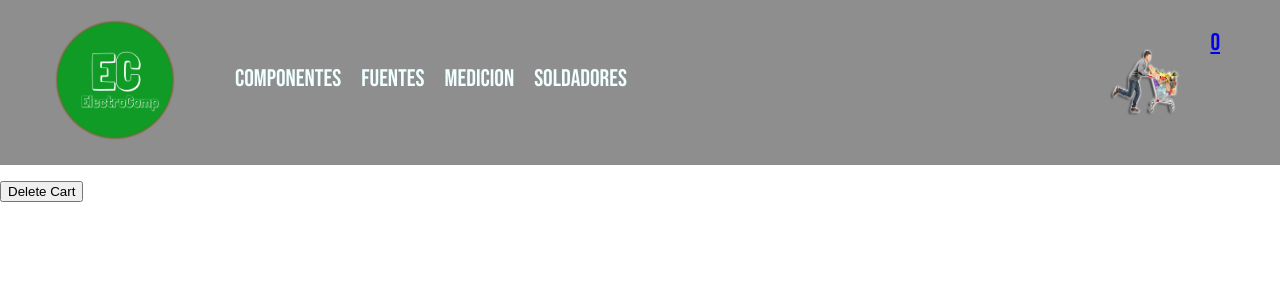
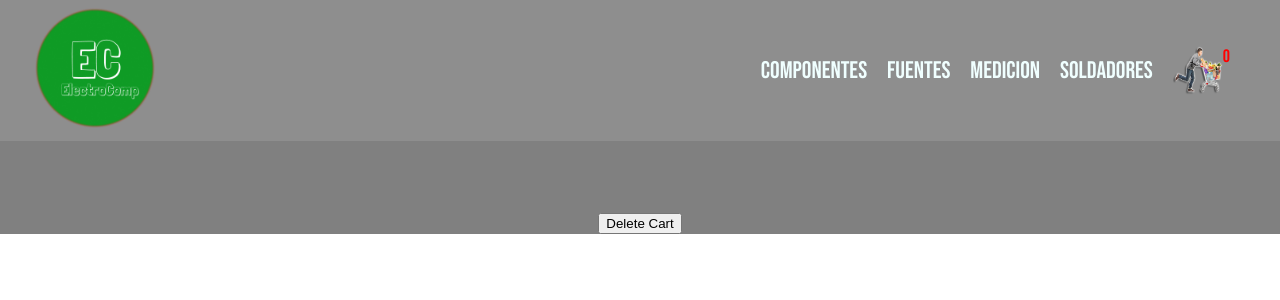
Before and after one commit to Martin-Valdes/myecommerce, a React (Vite) app: page /cart in a window 1280 px wide. Shown: the top 300 px of the page. Built offline with nearby package versions, Linux system fonts and the light colour scheme; a web font is replaced by a local one.

Commit message:
commit terminadno logica de cart

```diff
--- a/src/components/cart/Cart.jsx
+++ b/src/components/cart/Cart.jsx
@@ -1,15 +1,17 @@
 import { useContext } from "react"
 import { CartContext } from "../../context/CartContext"
+
+import "./Cart.scss"
 
 const Cart = () =>{
     const{cart, deleteCart, deleteArticle} = useContext(CartContext)
     return(
 
-        <div>
-            <ul>
+        <div className="cart">
+            <ul className="ulCart">
                  {
                 cart.map((producto) =>(
-                    <li key={producto.id}>
+                    <li className="liCart" key={producto.id}>
                         <img src={producto.img} alt="" />
                         <p>{producto.id}</p>
                         <p>{producto.modelo}</p>
--- /dev/null
+++ b/src/components/cart/Cart.scss
@@ -0,0 +1,25 @@
+.cart{
+    background-color: gray;
+    margin: 0;
+    padding: 0;
+    display: flex;
+    flex-direction: column;
+    align-items: center;
+    .ulCart{
+        background-color: gray;
+        display: flex;
+        list-style: none;
+        padding: 1.25rem;
+        .liCart{
+            display: flex;
+            flex-direction: column;
+            width: 12.5rem;
+            background-color: white;
+            padding: 1.25rem;
+            margin: 1.25rem;
+            align-items: center;
+
+        }
+
+    }
+}
--- a/src/components/itemList/ItemList.jsx
+++ b/src/components/itemList/ItemList.jsx
@@ -3,7 +3,9 @@ import "./ItemList.css"
 const ItemList = ({products}) =>{
 
     return(
+
         <div className="itemList">
+
             {
             products.map((product)=>(
                 <Item product = {product}  key={product.id}/>
--- a/src/components/itemlistContainer/ItemListContainer.css
+++ b/src/components/itemlistContainer/ItemListContainer.css
@@ -1,7 +1,16 @@
 .itemListCont{
     background-color: rgb(201, 201, 201);
+    width: 80%;
+    height: 100vh;
+
 }
+.divItem{
+    display: flex;
+    align-items: center;
+    justify-content: center;
 
+
+}
 
 .loading{
     height: 100vh;
--- a/src/components/itemlistContainer/ItemListContainer.jsx
+++ b/src/components/itemlistContainer/ItemListContainer.jsx
@@ -11,7 +11,6 @@ const [product, setProduct] = useState([]);
 const { categoria } = useParams()
 const [loading, setLoading] = useState(true)
 
-console.log(categoria)
 useEffect(()=>{
 
     dataProduct
@@ -34,6 +33,7 @@ useEffect(()=>{
 
     return(
         <>
+
             {
             loading ? (
                 <div className="loading">
@@ -42,10 +42,12 @@ useEffect(()=>{
 
 
             ) : (
-                <div className="itemListCont">
-                    <ItemList products = {product}/>
+
+                <div className="divItem">
+                    <div className="itemListCont">
+                         <ItemList products = {product}/>
+                     </div>
                 </div>
-
             )}
         </>
     )
--- a/src/components/navBar/CartWidget.jsx
+++ b/src/components/navBar/CartWidget.jsx
@@ -1,6 +1,8 @@
 import { useContext } from "react"
 import { CartContext } from "../../context/CartContext"
 import { Link } from "react-router-dom"
+
+import "./CartWidget"
 
 
 const CartWidget = () => {
@@ -10,7 +12,7 @@ const CartWidget = () => {
     return(
 
             <Link to="/cart" className="cartLogo">
-                <img src="/img/cart.png" alt="logo cart" />
+                <img className="imgCart" src="/img/cart.png" alt="logo cart" />
                 <p>{allArticle()}</p>
             </Link>
 
--- a/src/components/navBar/NavBar.jsx
+++ b/src/components/navBar/NavBar.jsx
@@ -6,7 +6,7 @@ import "./NavBar.scss"
 const NavBar = () => {
     return(
         <div className="navBar">
-            <Link to="/"><img src="/img/logo.png" alt="logo de empresa"/></Link>
+            <Link to="/"><img className="imgLogo" src="/img/logo.png" alt="logo de empresa"/></Link>
             <h1>ElectroComp</h1>
             <nav className="listNav">
                 <ul>
--- a/src/components/navBar/NavBar.scss
+++ b/src/components/navBar/NavBar.scss
@@ -10,10 +10,9 @@
             display: none;
         }
         a{
-            img{
+            .imgLogo{
                 width: 7.5rem;
                 height: 7.5rem;
-                padding: 1.25rem;
                 margin-left: 2.1875rem;
             }
         }
@@ -21,7 +20,9 @@
             display: flex;
             margin: 1.25rem;
             width: 100%;
-            justify-content: space-between;
+            justify-content: end;
+            flex-direction: row;
+            align-items: center;
             ul{
                 display: flex;
                 gap: 1.25rem;
@@ -41,14 +42,15 @@
             .cartLogo{
                 display: flex;
                 padding-right: 1.875rem;
+                 text-decoration: none;
                 img{
-                    width: 4.375rem;
-                    height: 4.375rem;
+                    width: 3.125rem;
+                    height: 3.125rem;
                 }
                 p{
-                    font-size: 1.5rem;
-                    margin-top: 0;
-
+                    color: red;
+                    font-size: 1.125rem;
+                    margin: 0;
                 }
             }
         }
```
